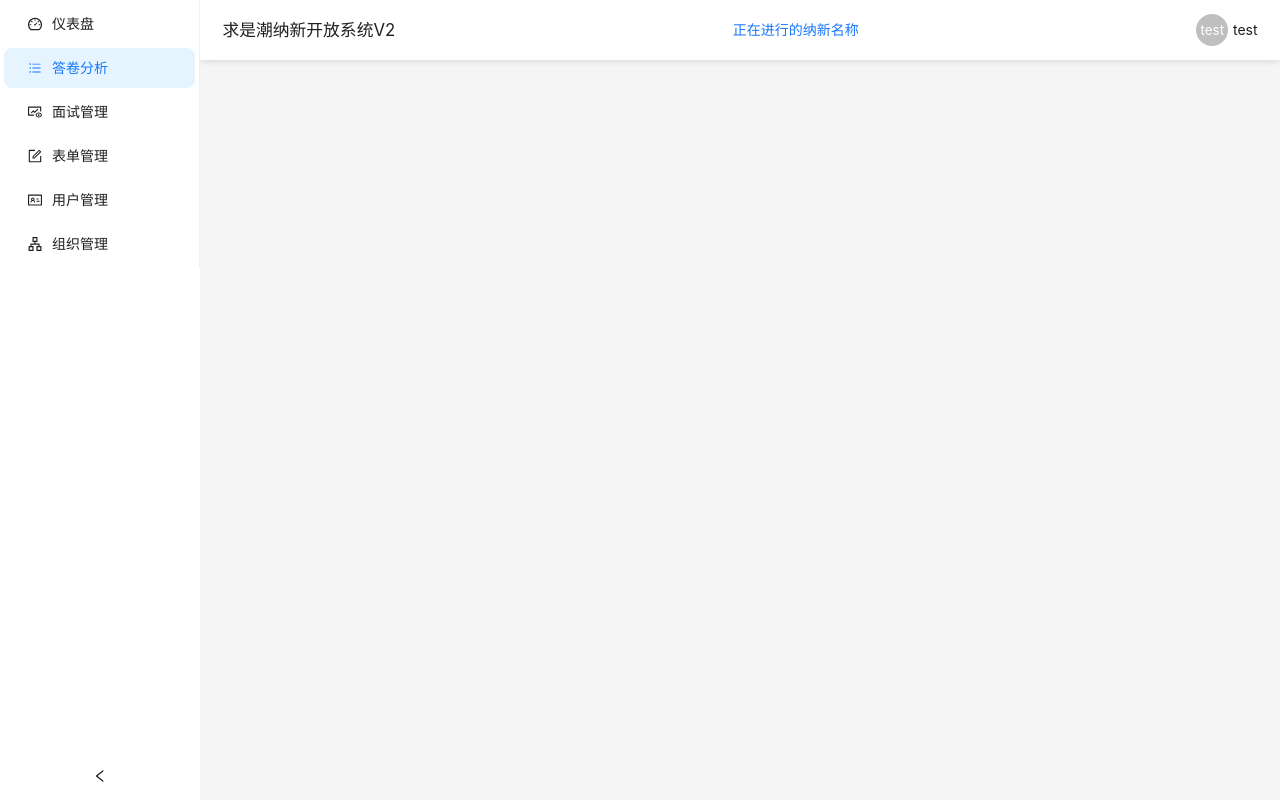
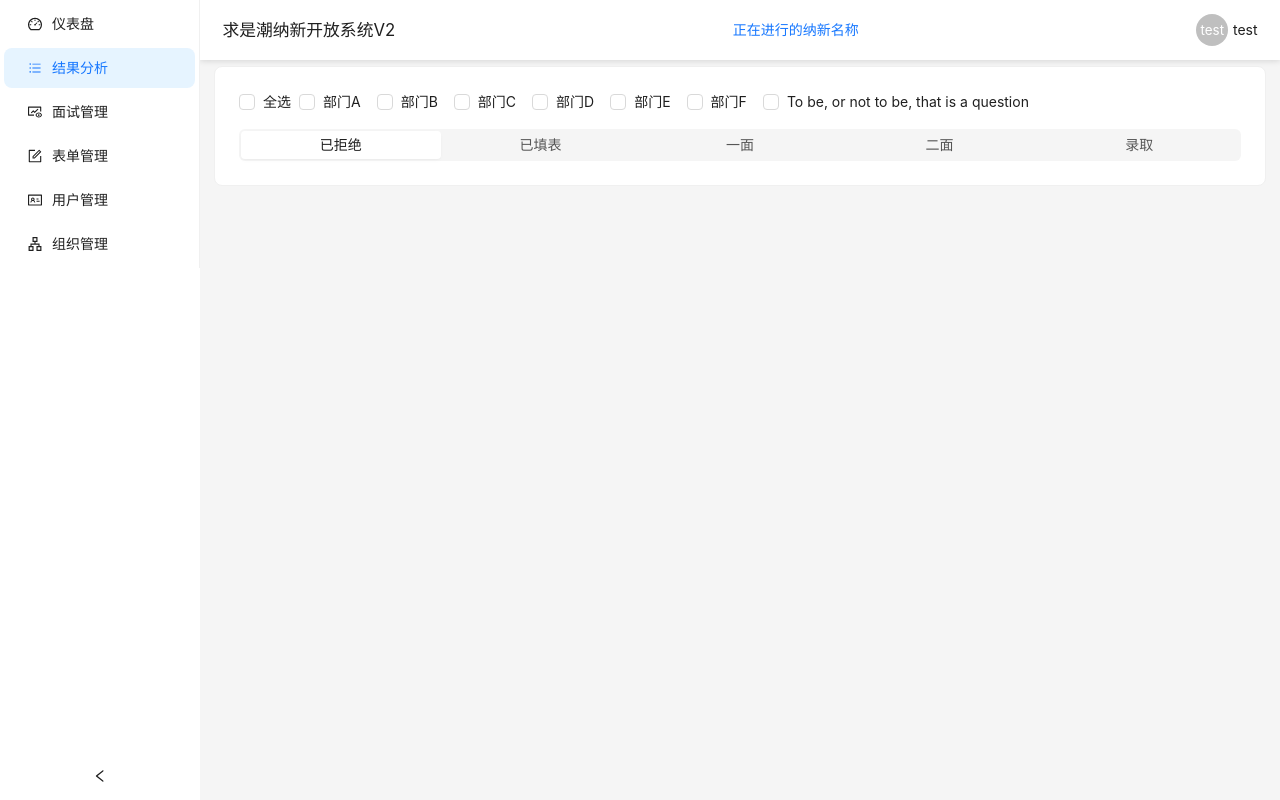
Before and after one commit to XmmShp/rop2-web, a React (Vite) app: page /console/result in a window 1280 px wide. Built offline with nearby package versions, Linux system fonts and the light colour scheme.

Commit message:
Implement & modify UI

```diff
--- a/src/App.tsx
+++ b/src/App.tsx
@@ -19,10 +19,10 @@ export const consoleRoutes = mapRecur([
     icon: <DashboardOutlined />,
     lazy: getConsoleLoader('dash', 'Dash')
   }, {
-    label: '答卷分析',
+    label: '结果分析',
     path: 'result',
     icon: <BarsOutlined />,
-    element: <></>,
+    lazy: getConsoleLoader('result', 'ResultOverview')
   }, {
     label: '面试管理',
     path: 'interview',
--- a/src/console/form/FormOverview.tsx
+++ b/src/console/form/FormOverview.tsx
@@ -1,10 +1,12 @@
 import { PlusOutlined } from '@ant-design/icons';
-import { Flex, Typography, Button, Table, Space } from 'antd';
-import { useOrg } from '../../utils';
+import { Flex, Typography, Button, Table, Space, Card } from 'antd';
+import { delay, useOrg } from '../../utils';
 import { useState } from 'react';
 import Search from '../shared/Search';
 import { getOrg } from '../../store';
 import { Id } from '../../api/models/shared';
+import { showModal } from '../../shared/LightComponent';
+import { message } from '../../App';
 
 export default function FormOverview() {
   const orgId = useOrg();
@@ -18,7 +20,8 @@ export default function FormOverview() {
   function getHref(formId: Id, op: 'edit' | 'result'): string {
     return `/console/${op === 'edit' ? 'form/edit' : 'result'}?org=${orgId}&form=${formId}`;
   }
-  return (<Flex vertical gap='small'>
+  return (<Card>
+    <Flex vertical gap='small'>
       <Typography.Text>
         组织的每批纳新对应一个<Typography.Text strong>表单</Typography.Text>。
       </Typography.Text>
@@ -51,6 +54,22 @@ export default function FormOverview() {
               href={getHref(record.id, 'edit')}>编辑</Button>
             <Button size='small' type='link'
               href={getHref(record.id, 'result')}>选拔</Button>
+            <Button size='small' type='link'>复制</Button>
+            <Button size='small' danger type='link'
+              onClick={() => showModal({
+                title: '删除表单',
+                content: (<Flex vertical gap='small'><Typography.Text>
+                  您确定要删除<Typography.Text underline strong>{record.name}</Typography.Text>吗？
+                  <br />
+                  删除表单也将删除其的候选人(包括<Typography.Text strong>已录取</Typography.Text>)与面试信息。
+                </Typography.Text></Flex>),
+                okButtonProps: { danger: true },
+                async onConfirm() {
+                  //TODO
+                  await delay(500);
+                  message.success("删除成功");
+                }
+              })}>删除</Button>
           </Space>);
         }
       }]} dataSource={filtered} pagination={{
@@ -61,5 +80,6 @@ export default function FormOverview() {
         rowExpandable(record) { return false },
         expandIcon() { return <></> }
       }} />
-  </Flex >);
+    </Flex >
+  </Card>);
 }
--- a/src/console/org/OrgManage.tsx
+++ b/src/console/org/OrgManage.tsx
@@ -1,4 +1,4 @@
-import { Button, Descriptions, Flex, Space, Table, Tabs, Typography } from 'antd';
+import { Button, Card, Descriptions, Flex, Space, Table, Tabs, Typography } from 'antd';
 import { PlusOutlined } from '@ant-design/icons';
 import { useState } from 'react';
 import { delay, useOrg } from '../../utils';
@@ -8,6 +8,7 @@ import { TempInput, showDrawer, showModal } from '../../shared/LightComponent';
 import { message } from '../../App';
 
 export default function OrgManage() {
+
   return (<Tabs centered
     items={[{
       label: '部门管理',
@@ -30,7 +31,8 @@ function DepartManage() {
   }
   const [org, setOrg] = useState(() => refreshData(false));
   const [departs, setDeparts] = useState(org.children);
-  return (<Flex vertical gap='small'>
+  return (<Card>
+    <Flex vertical gap='small'>
       <Typography.Text>
         组织可以下设<Typography.Text strong>部门</Typography.Text>。
       </Typography.Text>
@@ -133,7 +135,8 @@ function DepartManage() {
           rowExpandable() { return false },
           expandIcon() { return <></> }
         }} />
-  </Flex >);
+    </Flex >
+  </Card>);
 }
 
 function StageManage() {
@@ -144,7 +147,8 @@ function StageManage() {
     return result;
   }
   const [stages, setStages] = useState(refreshData);
-  return (<Flex vertical gap='small'>
+  return (<Card>
+    <Flex vertical gap='small'>
       <Typography.Text>
         候选人按顺序完成所在<Typography.Text strong>阶段</Typography.Text>的所有流程后，会自动进入下一阶段。
       </Typography.Text>
@@ -217,5 +221,6 @@ function StageManage() {
           rowExpandable(record) { return false; },
           expandIcon() { return <></>; }
         }} />
-  </Flex>);
+    </Flex>
+  </Card>);
 }
--- a/src/console/org/UserManage.tsx
+++ b/src/console/org/UserManage.tsx
@@ -1,5 +1,5 @@
 import { PlusOutlined } from "@ant-design/icons";
-import { Flex, Typography, Button, Table, Space } from "antd";
+import { Flex, Typography, Button, Table, Space, Card } from "antd";
 import Search from "../shared/Search";
 import { useState } from "react";
 
@@ -7,7 +7,8 @@ import { useState } from "react";
 export default function UserManage() {
   const fullValue = [{ nickname: 'test' }];
   const [showValue, setShowValue] = useState(fullValue);
-  return (<Flex vertical gap='small'>
+  return (<Card>
+    <Flex vertical gap='small'>
       <Typography.Text>
         <Typography.Text strong>用户</Typography.Text>可以查看和管理纳新。
       </Typography.Text>
@@ -40,5 +41,7 @@ export default function UserManage() {
         rowExpandable(record) { return false },
         expandIcon() { return <></> }
       }} />
-  </Flex >);
+    </Flex >
+  </Card>
+  );
 }
--- /dev/null
+++ b/src/console/result/ResultOverview.tsx
@@ -0,0 +1,55 @@
+import { Card, Checkbox, Flex, Segmented } from 'antd';
+import { useMemo } from 'react';
+import { useForm, useOrg, useStoredState } from '../../utils';
+import { getOrg } from '../../store';
+import { Id } from '../../api/models/shared';
+
+export default function ResultOverview() {
+  const orgId = useOrg();
+  const formId = useForm();
+  const org = useMemo(() => getOrg(orgId), [orgId]);
+  const departs = useMemo(() => {
+    const deps = org.children;
+    if (deps.length > 1)
+      return deps.filter(d => d.id !== org.defaultDepart);
+    else
+      return deps;
+  }, [orgId]);
+  const [filterDeparts, setFilterDeparts] = useStoredState<Id[]>(() => {
+    if (departs.length === 1) return [departs[0].id];
+    else return [];
+  }, 'result:filterDeparts');
+  const [filterStage, setFilterStage] = useStoredState<Id>(org.stages[0].id, 'result:filterStage');
+  return (<Card>
+    <Flex vertical gap='middle'>
+      {departs.length > 1
+        ? <Flex wrap='wrap'>
+          <Checkbox checked={filterDeparts.length === departs.length}
+            indeterminate={filterDeparts.length > 0 && filterDeparts.length < departs.length}
+            onChange={({ target: { checked } }) => {
+              if (checked) setFilterDeparts(departs.map(d => d.id));
+              else setFilterDeparts([]);
+            }}>全选</Checkbox>
+          <Checkbox.Group options={departs.map(d => {
+            return {
+              label: d.name,
+              value: d.id
+            };
+          })}
+            value={filterDeparts}
+            onChange={setFilterDeparts} />
+        </Flex>
+        : <></>}
+
+      <Segmented block size='middle'
+        value={filterStage}
+        onChange={setFilterStage}
+        options={org.stages.map((stage) => {
+          return {
+            label: stage.label,
+            value: stage.id
+          };
+        })} />
+    </Flex>
+  </Card>);
+}
--- a/src/utils.tsx
+++ b/src/utils.tsx
@@ -134,3 +134,18 @@ export function moveElement<T>(array: T[], prevIndex: number, delta: number) {
   newArray[newIndex] = element;
   return newArray;
 }
+
+export function useStoredState<T>(initer: T | (() => T), storeKey: string) {
+  const [value, setValue] = useState(() => {
+    const storedValue = localStorage.getItem(storeKey);
+    if (storedValue) return JSON.parse(storedValue) as T;
+    else {
+      if (initer instanceof Function) return initer();
+      else return initer;
+    }
+  });
+  return [value, (newValue: T) => {
+    setValue(newValue);
+    localStorage.setItem(storeKey, JSON.stringify(newValue));
+  }] as const;
+}
```
Lines whose indentation alone changed are shown as unchanged.
